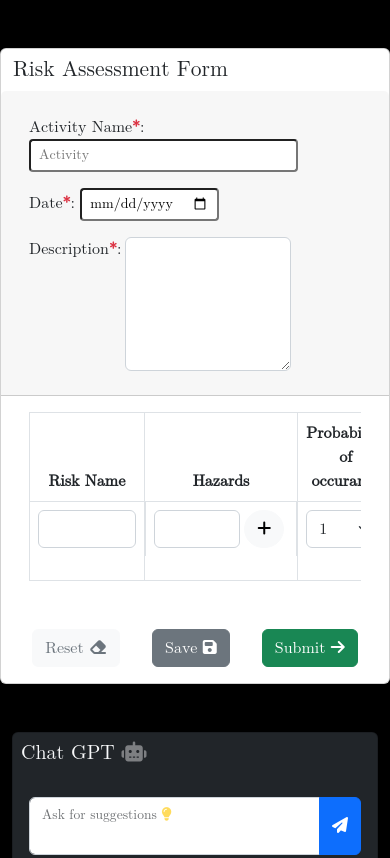
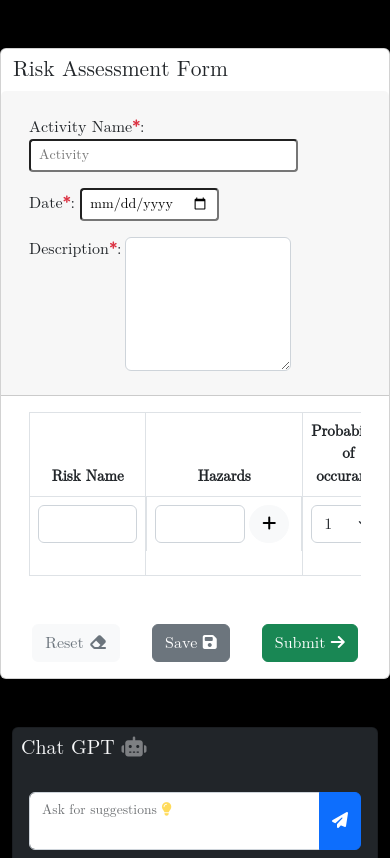
Before and after one commit to YashMadenenni/risk-assessment, a plain HTML site: page src/client/home.html in a window 390 px wide. Shown: the top 858 px of the page. Drawn offline with nearby package versions, Linux system fonts and the light colour scheme; no server answers.

Commit message:
fix font size

```diff
--- a/src/client/css/history.css
+++ b/src/client/css/history.css
@@ -25,6 +25,6 @@ body{
   @media only screen and (max-width: 900px) {
     #table-risk {
       width: 1050px;
-      font-size:  var(--bs-body-font-size);;
+      font-size:  15px;
     }
     }
--- a/src/client/css/home.css
+++ b/src/client/css/home.css
@@ -11,6 +11,6 @@ body{
 @media only screen and (max-width: 900px) {
   #table-risk {
     width: 1050px;
-    font-size:  var(--bs-body-font-size);;
+    font-size:  15px;
   }
   }
--- a/src/client/css/savedForms.css
+++ b/src/client/css/savedForms.css
@@ -7,6 +7,6 @@ body{
 @media only screen and (max-width: 900px) {
     #table-risk {
       width: 1050px;
-      font-size:  var(--bs-body-font-size);;
+      font-size:  15px;
     }
   }
```
